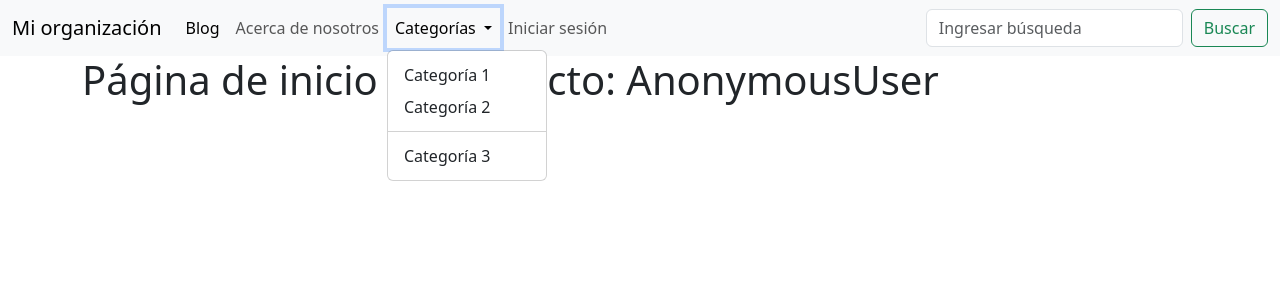
After one commit to melafrancom/ProyectoINFO, a Django app: template src/templates/base.html in a window 1280 px wide, after a click on "Categorías". The commit adds this page. Shown: the top 300 px of the page. Run offline with Django 4.2, Linux system fonts and the light colour scheme; the template is opened without the code that fills it, so the values that code supplies are empty; parts of the project's set-up code (start-up, migrations or seed data) failed here and were passed over; some libraries are stand-ins or nearby versions.

Commit message:
Login + base

```diff
--- a/src/apps/accounts/forms.py
+++ b/src/apps/accounts/forms.py
@@ -2,4 +2,4 @@ from django import forms
 
 class LoginForm(forms.Form):
     username = forms.CharField(max_length=50)
-    password = forms.CharField(max_length=50)
+    password = forms.CharField(max_length=50, widget=forms.PasswordInput)
--- /dev/null
+++ b/src/templates/base.html
@@ -0,0 +1,79 @@
+{% load static %}
+<!DOCTYPE html>
+<html lang="en">
+<head>
+    <meta charset="UTF-8">
+    <meta http-equiv="X-UA-Compatible" content="IE=edge">
+    <meta name="viewport" content="width=device-width, initial-scale=1.0">
+    <title>{% block title %}{% endblock %}</title>
+    {% block stylesheets %}
+    <link rel="stylesheet" href="{% static 'bootstrap/css/bootstrap.min.css' %}">
+    {% endblock %}
+
+    {% block extracss %}
+    {% endblock %}
+</head>
+<body>
+    {% block menu %}
+    <nav class="navbar navbar-expand-lg bg-light">
+        <div class="container-fluid">
+          <a class="navbar-brand" href="#">Mi organización</a>
+          <button class="navbar-toggler" type="button" data-bs-toggle="collapse" data-bs-target="#navbarSupportedContent" aria-controls="navbarSupportedContent" aria-expanded="false" aria-label="Toggle navigation">
+            <span class="navbar-toggler-icon"></span>
+          </button>
+          <div class="collapse navbar-collapse" id="navbarSupportedContent">
+            <ul class="navbar-nav me-auto mb-2 mb-lg-0">
+              <li class="nav-item">
+                <a class="nav-link active" aria-current="page" href="#">Blog</a>
+              </li>
+              <li class="nav-item">
+                <a class="nav-link" href="#">Acerca de nosotros</a>
+              </li>
+              <li class="nav-item dropdown">
+                <a class="nav-link dropdown-toggle" href="#" role="button" data-bs-toggle="dropdown" aria-expanded="false">
+                  Categorías
+                </a>
+                <ul class="dropdown-menu">
+                  <li><a class="dropdown-item" href="#">Categoría 1</a></li>
+                  <li><a class="dropdown-item" href="#">Categoría 2</a></li>
+                  <li><hr class="dropdown-divider"></li>
+                  <li><a class="dropdown-item" href="#">Categoría 3</a></li>
+                </ul>
+              </li>
+              <li class="nav-item">
+                  {% if request.user.is_authenticated %}
+                    <a href="{% url 'logout' %}" class="nav-link">
+                    Cerrar sesión
+                  {% else %}
+                    <a href="{% url 'login' %}" class="nav-link">
+                    Iniciar sesión
+                  {% endif %}
+                </a>
+              </li>
+            </ul>
+            <form class="d-flex" role="search">
+              <input class="form-control me-2" type="search" placeholder="Ingresar búsqueda" aria-label="Search">
+              <button class="btn btn-outline-success" type="submit">Buscar</button>
+            </form>
+          </div>
+        </div>
+      </nav>
+    {% endblock %}
+
+    {% block content %}
+    <div class="container">
+        <h1>Página de inicio por defecto: {{ user }}</h1>
+    </div>
+    {% endblock %}
+
+    {% block footer %}
+    {% endblock %}
+
+    {% block javascripts %}
+    <script src="{% static 'bootstrap/js/bootstrap.bundle.min.js' %}"></script>
+    {% endblock %}
+
+    {% block extrajs %}
+    {% endblock %}
+</body>
+</html>
```
Also changed, not shown: src/HECHOS_CON_ALMA/settings/base.py (+12 -0 lines), src/apps/accounts/views.py (+11 -2 lines), src/templates/login.html (+12 -2 lines).
